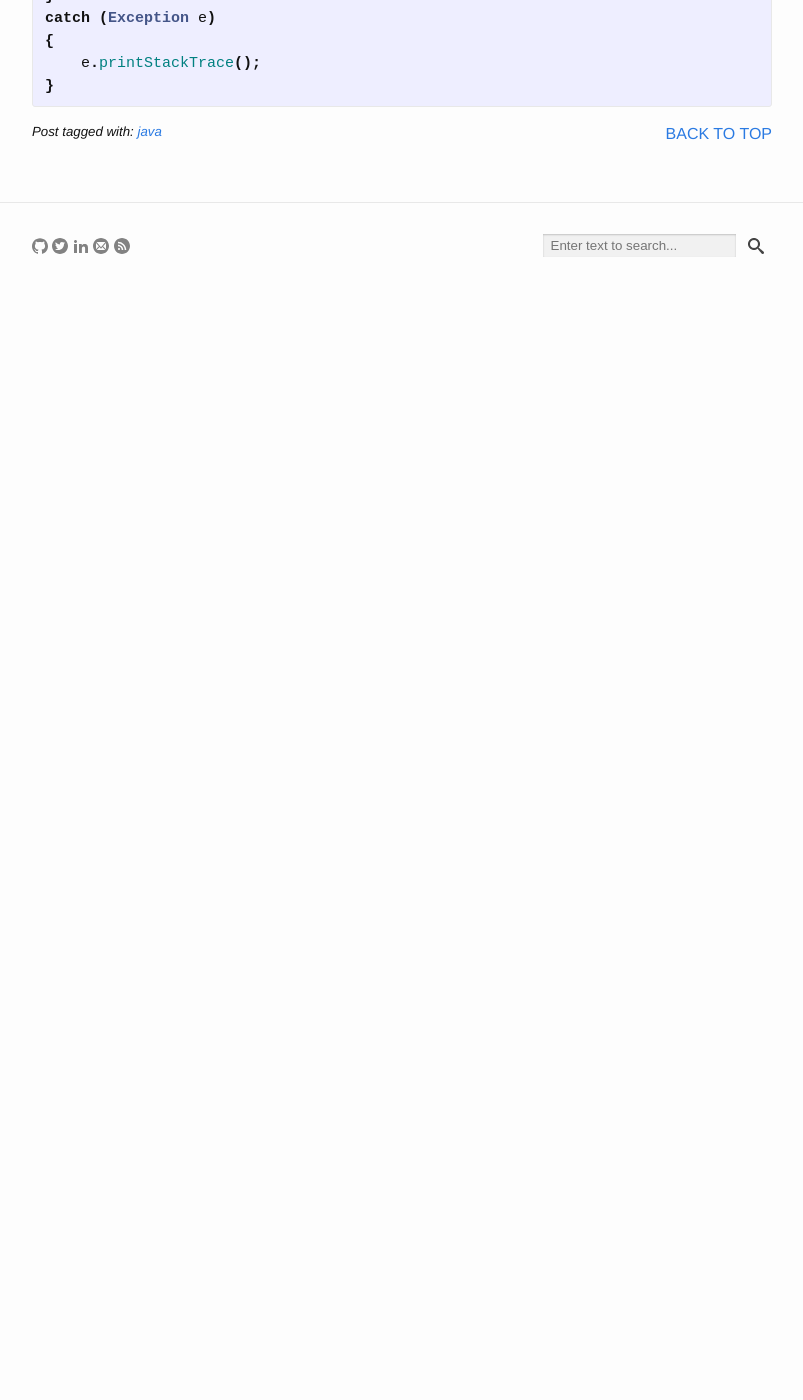
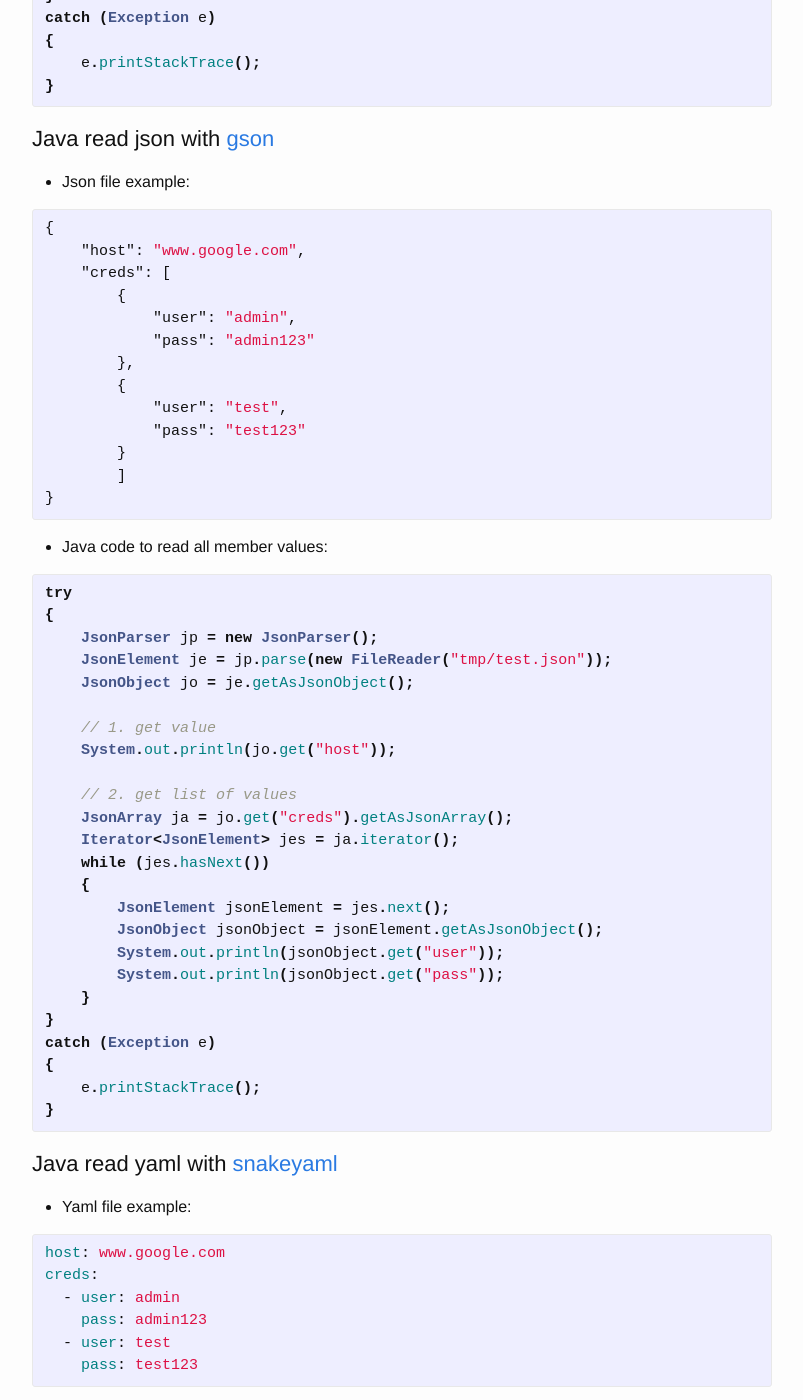
Before and after one commit to yuan-jiang/yuan-jiang.github.io, a Jekyll site: the page built from _posts/2013-03-07-java-parse-common-data-files.md, in a window 1280 px wide and 1400 px high, scrolled down 992 px. Shown: the whole window, without its empty margins (238-1041 px from the left). Built offline with Jekyll 4.4.1, drawn with Linux system fonts in a browser that asks for light colours; comment, search, counter and statistics services are not loaded; before the commit the page ends 1280 px from its top, so only the background shows below that; some of the changed text lies outside the part shown.

Commit message:
Update posts

```diff
--- a/_posts/2013-03-07-java-parse-common-data-files.md
+++ b/_posts/2013-03-07-java-parse-common-data-files.md
@@ -47,3 +47,86 @@ catch (Exception e)
     e.printStackTrace();
 }
 {% endhighlight %}
+
+## Java read json with [gson](https://github.com/google/gson)
+- Json file example:
+{% highlight json %}
+{
+    "host": "www.google.com",
+    "creds": [
+        {
+            "user": "admin",
+            "pass": "admin123"
+        },
+        {
+            "user": "test",
+            "pass": "test123"
+        }
+        ]
+}
+{% endhighlight %}
+
+- Java code to read all member values:
+{% highlight java %}
+try
+{
+    JsonParser jp = new JsonParser();
+    JsonElement je = jp.parse(new FileReader("tmp/test.json"));
+    JsonObject jo = je.getAsJsonObject();
+
+    // 1. get value
+    System.out.println(jo.get("host"));
+
+    // 2. get list of values
+    JsonArray ja = jo.get("creds").getAsJsonArray();
+    Iterator<JsonElement> jes = ja.iterator();
+    while (jes.hasNext())
+    {
+        JsonElement jsonElement = jes.next();
+        JsonObject jsonObject = jsonElement.getAsJsonObject();
+        System.out.println(jsonObject.get("user"));
+        System.out.println(jsonObject.get("pass"));
+    }
+}
+catch (Exception e)
+{
+    e.printStackTrace();
+}
+{% endhighlight %}
+
+## Java read yaml with [snakeyaml](https://bitbucket.org/asomov/snakeyaml)
+- Yaml file example:
+{% highlight yaml %}
+host: www.google.com
+creds:
+  - user: admin
+    pass: admin123
+  - user: test
+    pass: test123
+{% endhighlight %}
+
+- Java code to read all member values:
+{% highlight java %}
+try
+{
+    Yaml yaml = new Yaml();
+
+    Map<String, Object> data = (Map<String, Object>)yaml.load(new FileReader("tmp/test.yml"));
+
+    // 1. get value
+    System.out.println(data.get("host"));
+
+    // 2. get list of values
+    List<Map> creds = (List<Map>)data.get("creds");
+    for (Map cred: creds)
+    {
+        System.out.println(cred.get("user"));
+        System.out.println(cred.get("pass"));
+    }
+
+}
+catch (Exception e)
+{
+    e.printStackTrace();
+}
+{% endhighlight %}
```
Also changed, not shown: other parts of _posts/2013-03-07-java-parse-common-data-files.md (+1 -1 lines).
